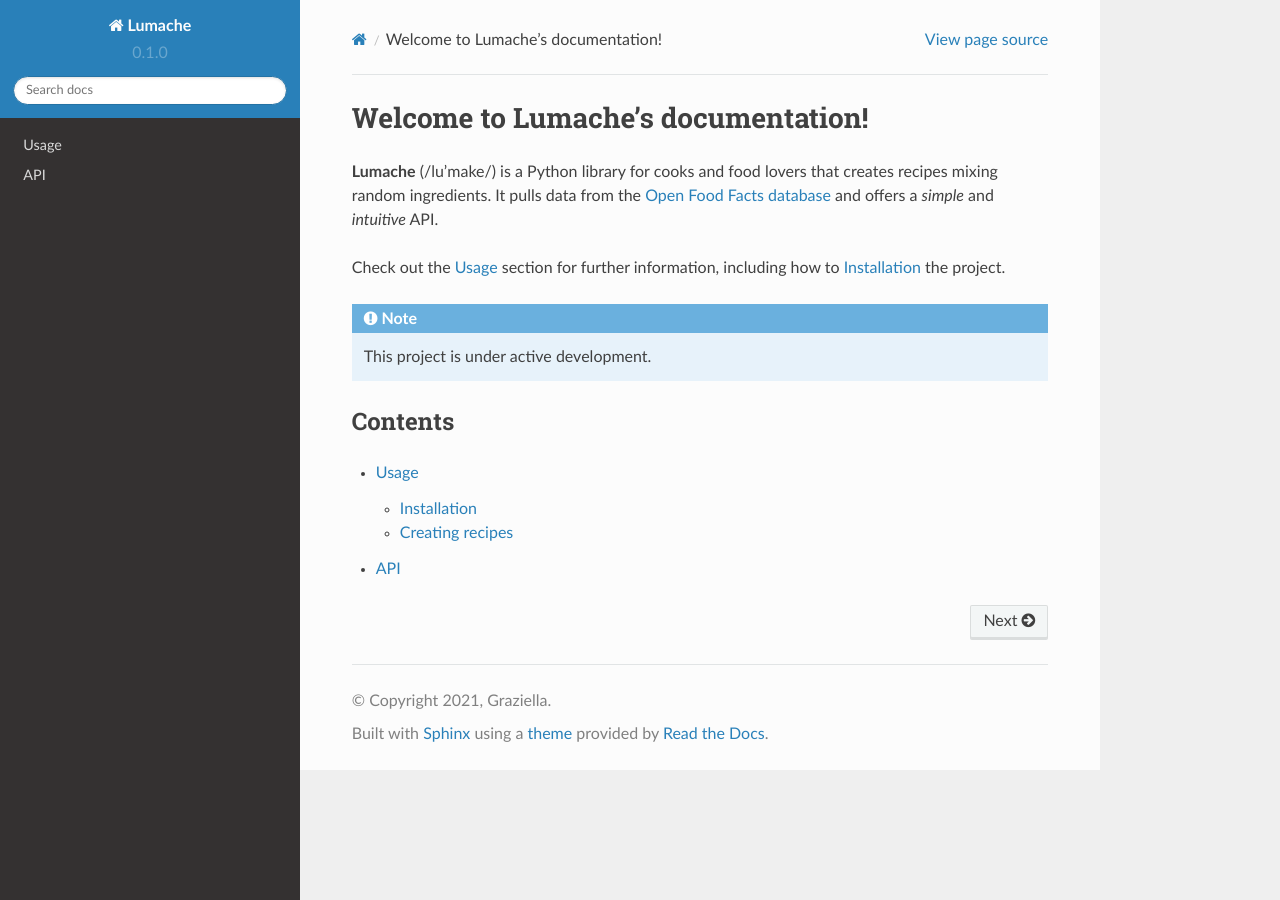
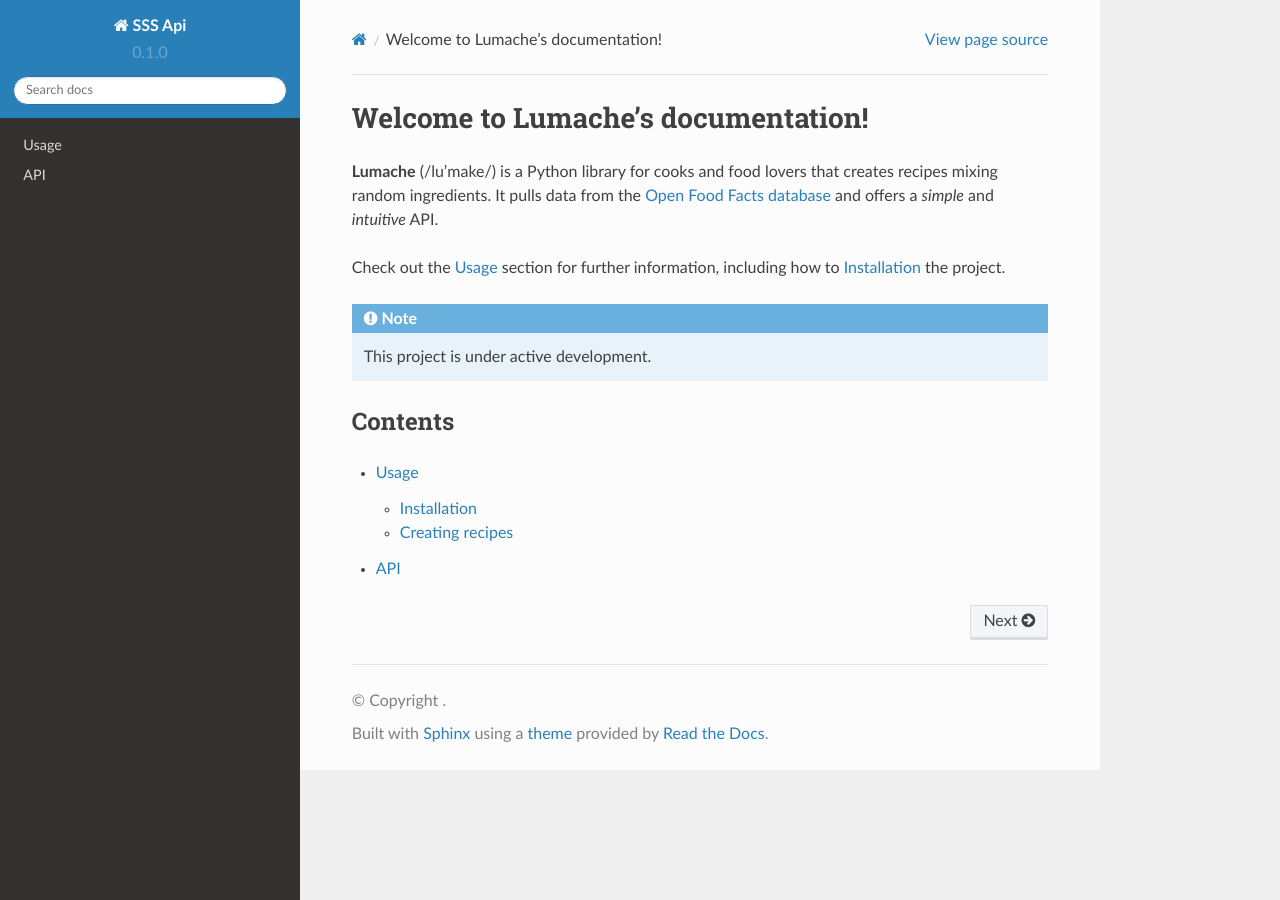
Before and after one commit to notthatkuna/sssapidocs, a Sphinx documentation site: the page built from docs/source/index.rst, in a window 1280 px wide. Built offline with Sphinx 7.4.7 and the Read the Docs theme 2.0.0, drawn with Linux system fonts in a browser that asks for light colours.

Commit message:
Update conf.py

```diff
--- a/docs/source/conf.py
+++ b/docs/source/conf.py
@@ -2,9 +2,8 @@
 
 # -- Project information
 
-project = 'Lumache'
-copyright = '2021, Graziella'
-author = 'Graziella'
+project = 'SSS Api'
+author = 'Lanjt'
 
 release = '0.1'
 version = '0.1.0'
@@ -12,16 +11,9 @@
 # -- General configuration
 
 extensions = [
-    'sphinx.ext.duration',
-    'sphinx.ext.doctest',
-    'sphinx.ext.autodoc',
-    'sphinx.ext.autosummary',
-    'sphinx.ext.intersphinx',
 ]
 
 intersphinx_mapping = {
-    'python': ('https://docs.python.org/3/', None),
-    'sphinx': ('https://www.sphinx-doc.org/en/master/', None),
 }
 intersphinx_disabled_domains = ['std']
 
```
